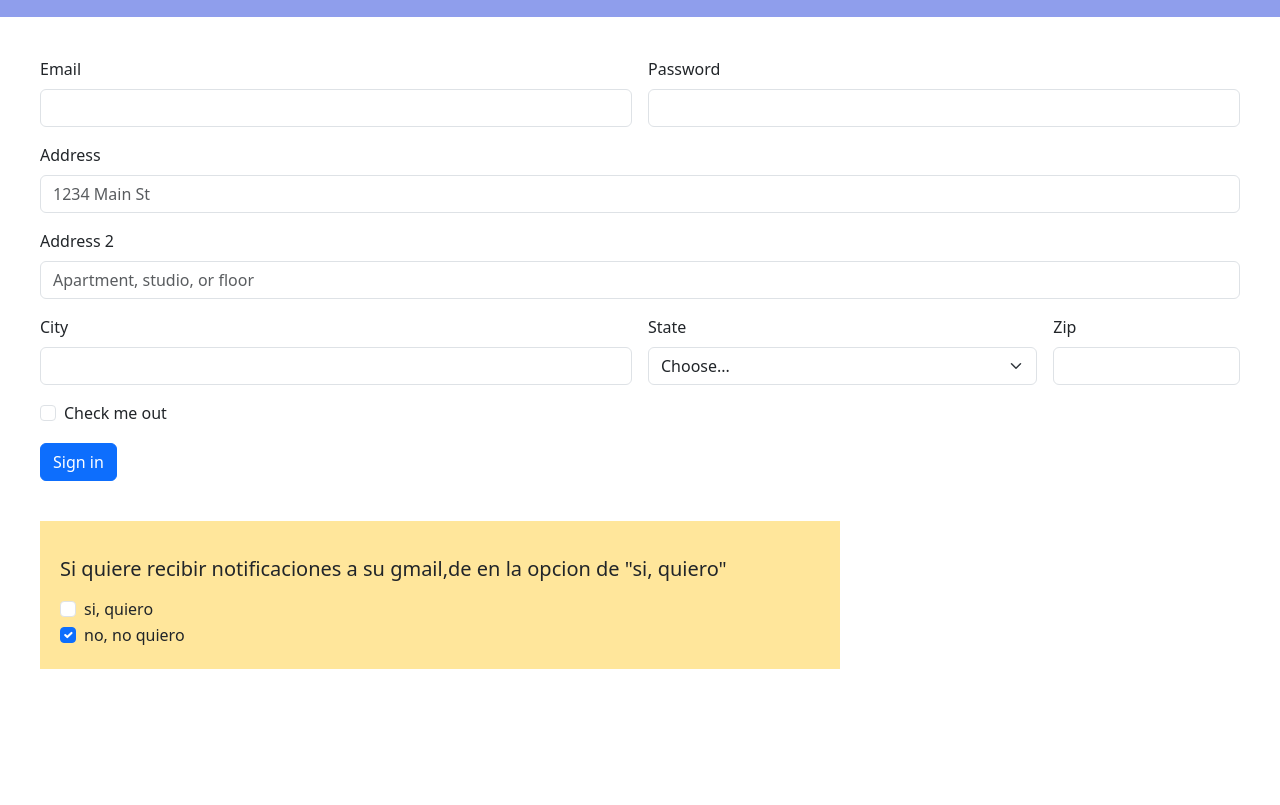
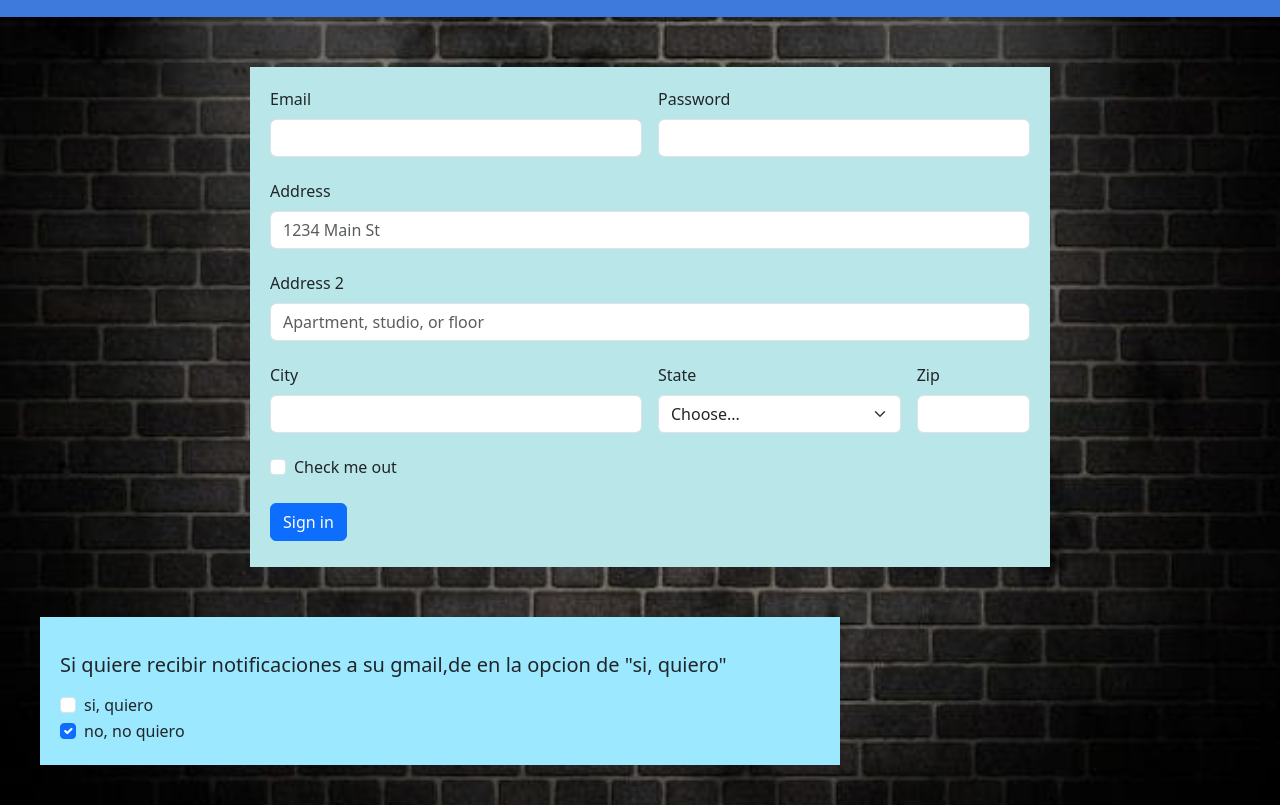
Before and after one commit to Orne-Levato/mi-repositorio-2.0, a website: page pase vip.html in a window 1280 px wide. Shown: the part 83-888 px from the top of the page. Before the commit the page ends 800 px from the top, so only its background shows below. Drawn offline with nearby package versions, Linux system fonts and the light colour scheme.

Commit message:
le agregue estilo a la pagina vip

```diff
--- a/pase vip.html
+++ b/pase vip.html
@@ -13,6 +13,16 @@
 
 </head>
 <body>
+  <style>
+    body {
+      background-image: url(WhatsApp\ Image\ 2023-06-14\ at\ 1.04.28\ PM\ \(1\).jpeg);
+      background-size: cover;
+      background-position: center;
+      background-repeat: no-repeat;
+    }
+  </style>
+
+
     <div class="contenedor5">
         <nav class="navbar bg-body-tertiary">
             <div class="container">
--- a/scss/styles.scss
+++ b/scss/styles.scss
@@ -43,7 +43,7 @@
 /* v.i.p*/
 
 .contenedor5{
-    background-color: rgb(143, 158, 236);
+    background-color: rgb(62, 122, 220);
     height: 100px;
     width: 1300px;
     display: flex;
@@ -52,12 +52,19 @@
 }
 
 .content3{
-    margin: 40px;
+
+    background-color: rgb(185, 231, 233);
+    height: 500px;
+    width: 800px;
+    display: flex;
+    padding: 20px;
+    margin: 50px;
+    margin-left: 250px;
 }
 
 .contenedor4{
     justify-content: center;
-    background-color: rgb(255, 230, 155);
+    background-color: rgb(155, 232, 255);
     margin: 40px;
     width: 800px;
     padding: 20px;
```
Also changed, not shown: nosotros.html (+31 -0 lines), css/styles.css, 1 other file.
